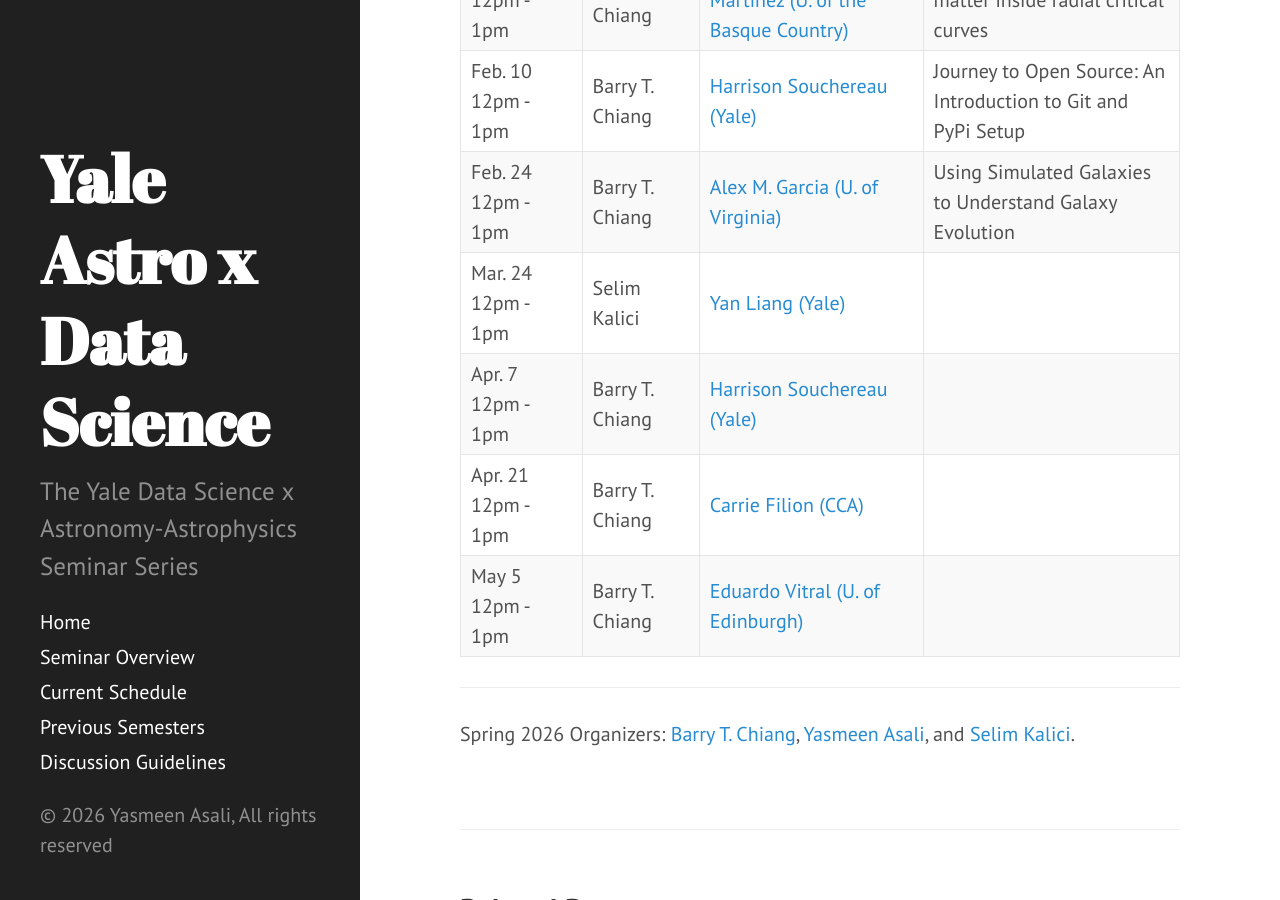
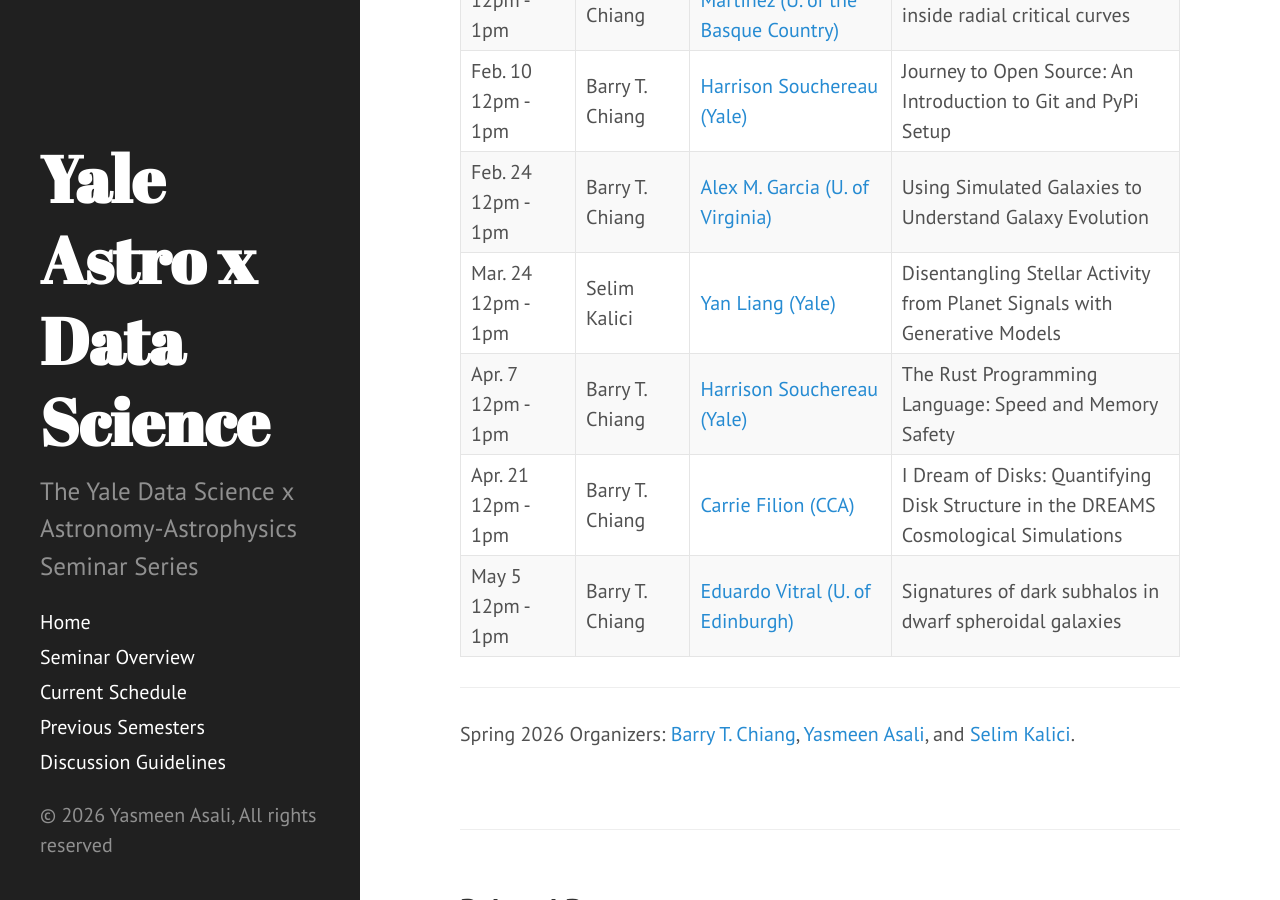
Before and after one commit to yale-dsaas/yale-dsaas.github.io, a Jekyll site: the page built from _posts/2026-01-01-springschedule.md, in a window 1280 px wide and 900 px high, scrolled down 412 px. Built offline with Jekyll 4.4.1, drawn with Linux system fonts in a browser that asks for light colours.

Commit message:
final updates on talk titles

```diff
--- a/_posts/2026-01-01-springschedule.md
+++ b/_posts/2026-01-01-springschedule.md
@@ -37,25 +37,25 @@
       <td>Mar. 24<br>12pm - 1pm</td>
       <td>Selim Kalici</td>
       <td><a href="https://astronomy.yale.edu/people/yan-liang">Yan Liang (Yale)</a></td>
-      <td></td>
+      <td>Disentangling Stellar Activity from Planet Signals with Generative Models</td>
     </tr>
     <tr>
       <td>Apr. 7<br>12pm - 1pm</td>
       <td>Barry T. Chiang</td>
       <td><a href="https://hsouch.github.io/">Harrison Souchereau (Yale)</a></td>
-      <td></td>
+      <td>The Rust Programming Language: Speed and Memory Safety</td>
     </tr>
     <tr>
       <td>Apr. 21<br>12pm - 1pm</td>
       <td>Barry T. Chiang</td>
       <td><a href="https://carriefilion.github.io/">Carrie Filion (CCA)</a></td>
-      <td></td>
+      <td>I Dream of Disks: Quantifying Disk Structure in the DREAMS Cosmological Simulations</td>
     </tr>
     <tr>
       <td>May 5<br>12pm - 1pm</td>
       <td>Barry T. Chiang</td>
       <td><a href="https://eduardo-vitral.github.io/">Eduardo Vitral (U. of Edinburgh)</a></td>
-      <td></td>
+      <td>Signatures of dark subhalos in dwarf spheroidal galaxies</td>
     </tr>
   </tbody>
 </table>
```
